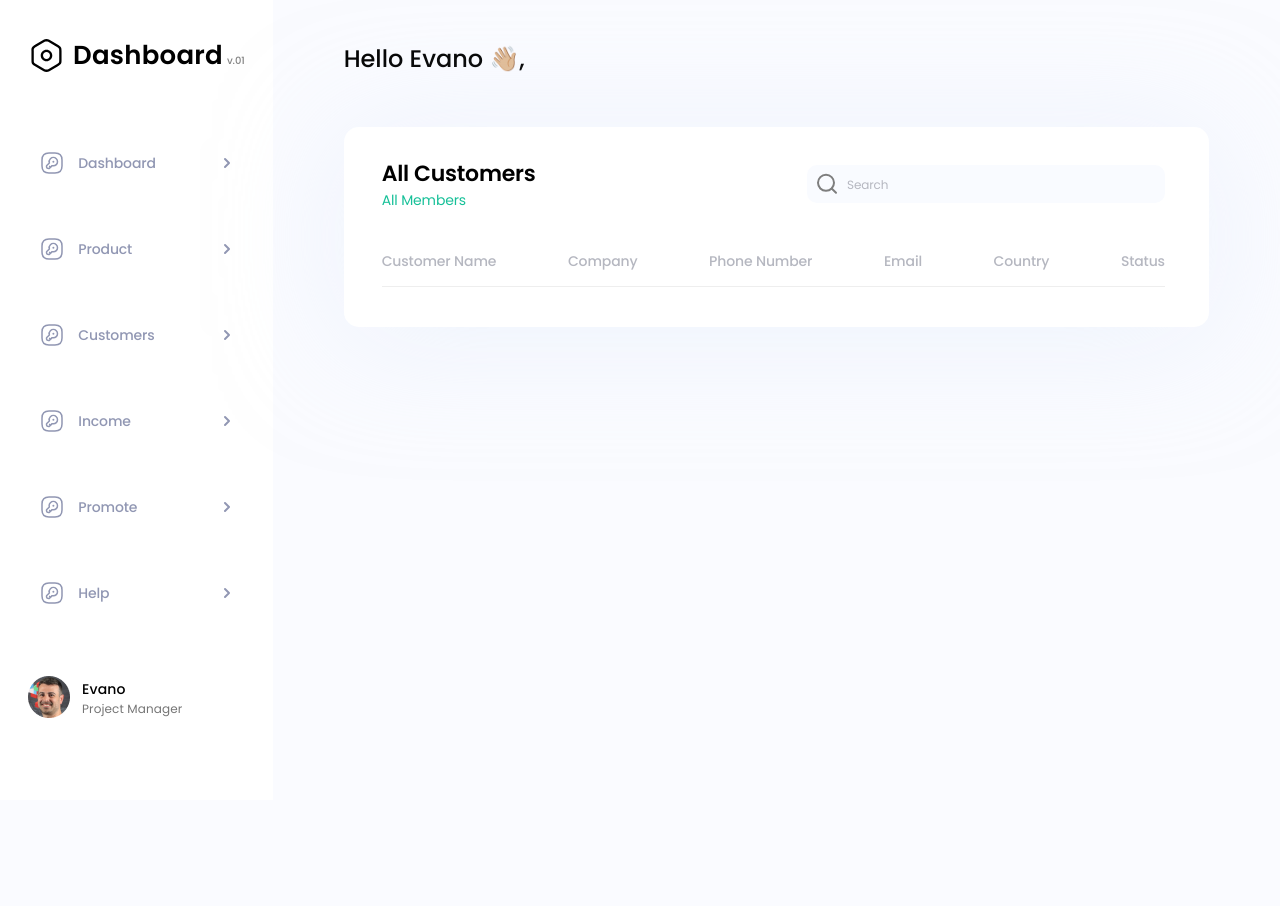
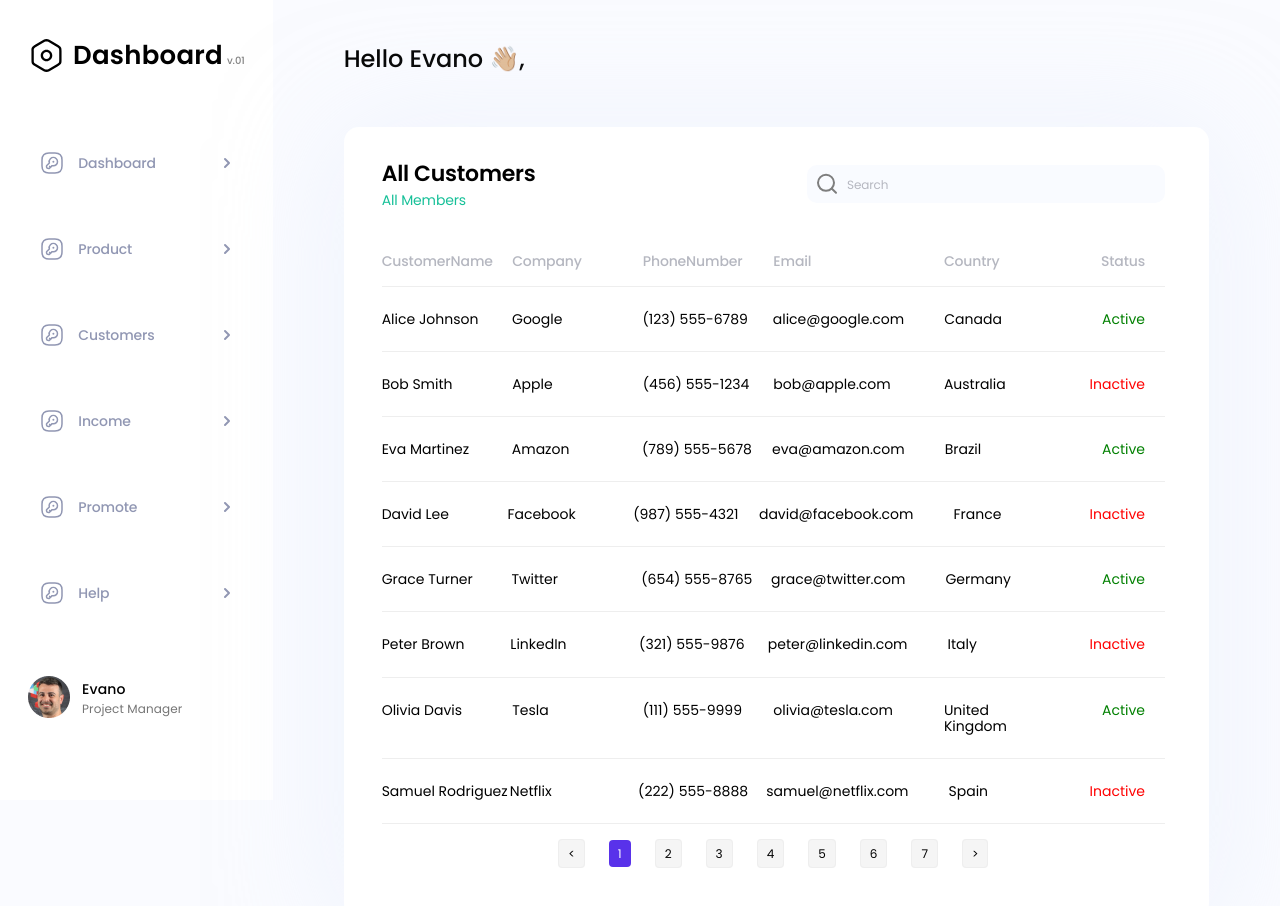
Before and after one commit to JevgenBalashov/Dashboard, a React (Create React App) app: page /customers in a window 1280 px wide. Shown: the top 906 px of the page. Before the commit the page ends 800 px from the top, so only its background shows below. Built offline with nearby package versions, Linux system fonts and the light colour scheme.

Commit message:
add list of users, pagination

```diff
--- a/package.json
+++ b/package.json
@@ -10,6 +10,7 @@
     "normalize.css": "^8.0.1",
     "react": "^18.2.0",
     "react-dom": "^18.2.0",
+    "react-paginate": "^8.2.0",
     "react-router-dom": "^6.20.1",
     "react-scripts": "^5.0.1",
     "web-vitals": "^2.1.4"
--- a/src/components/Pages/Customers.jsx
+++ b/src/components/Pages/Customers.jsx
@@ -1,7 +1,22 @@
+import React, { useState } from 'react';
 import styles from "./Customers.module.scss";
+import ReactPaginate from "react-paginate";
 import { Form, Formik, Field } from "formik";
+import Users from "../../json/member.json";
+
+const USERS_PER_PAGE = 8;
+const userFields = ['CustomerName', 'Company', 'PhoneNumber', 'Email', 'Country', 'Status'];
 
 function AllCustomers() {
+    const [currentPage, setCurrentPage] = useState(0);
+
+    const handlePageClick = ({ selected }) => {
+        setCurrentPage(selected);
+    };
+
+    const offset = currentPage * USERS_PER_PAGE;
+    const paginatedUsers = Users ? Users.slice(offset, offset + USERS_PER_PAGE) : [];
+
     return (
         <section className={styles.container}>
             <div className={styles.container__containerHeader}>
@@ -28,15 +43,49 @@ function AllCustomers() {
             <div className={styles.main}>
                 <div className={styles.main__membersList}>
                     <ul className={styles.list}>
-                        <li>Customer Name</li>
-                        <li>Company</li>
-                        <li>Phone Number</li>
-                        <li>Email</li>
-                        <li>Country</li>
-                        <li>Status</li>
+                        {userFields.map((field, index) => (
+                            <li key={index}>{field}</li>
+                        ))}
+                    </ul>
+                </div>
+                <div className={styles.users}>
+                    <ul>
+                        {paginatedUsers.map((user) => (
+                            <li key={user.id}>
+                                {userFields.map((field, index) => (
+                                    <div key={index}>
+                                        {field === "Status" ? (
+                                            <span
+                                            style={{
+                                                color:
+                                                user[field] === "Active"
+                                                    ? "green"
+                                                    : "red",
+                                            }}
+                                            >
+                                            {user[field]}
+                                            </span>
+                                        ) : (
+                                            user[field]
+                                        )}
+                                    </div>
+                                ))}
+                            </li>
+                        ))}
                     </ul>
                 </div>
             </div>
+            <ReactPaginate
+                previousLabel={'<'}
+                nextLabel={'>'}
+                breakLabel={'...'}
+                pageCount={Math.ceil(Users.length / USERS_PER_PAGE)}
+                marginPagesDisplayed={2}
+                pageRangeDisplayed={5}
+                onPageChange={handlePageClick}
+                containerClassName={styles.pagination}
+                activeClassName={styles.active}
+            />
         </section>
     );
 }
--- a/src/components/Pages/Customers.module.scss
+++ b/src/components/Pages/Customers.module.scss
@@ -63,19 +63,18 @@
     }
     .main {
         width: 100%;
-        border-bottom: 1px solid rgba(238, 238, 238, 1);
         &__membersList {
             ul {
                 text-align: left;
-                display: flex;
-                align-items: center;
-                flex-direction: row;
+                display: grid;
+                grid-template-columns: repeat(6, 1fr);
                 justify-content: space-between;
                 margin: 0 auto;
                 margin-block-start: 0px;
                 padding-inline-start: 0px;
                 margin-top: 40px;
                 padding-bottom: 14px;
+                border-bottom: 1px solid rgba(238, 238, 238, 1);
                 li {
                     color: #B5B7C0;
                     font-size: 14px;
@@ -83,9 +82,75 @@
                     font-weight: 500;
                     line-height: normal;
                     letter-spacing: -0.14px;
+                    text-align: left;
+                }
+                li:nth-last-child(2) {
+                    padding-left: 40px;
+                }
+                li:last-child {
+                    text-align: right;
+                    margin-right: 20px;
                 }
             }
         }
+    }
 
+
+    .users {
+        max-width: 968px;
+        ul {
+            margin: 0;
+            padding: 0;
+            list-style: none;
+        }
+        li {
+            padding: 24px 0;
+            font-size: 14px;
+            border-bottom: 1px solid #EEE;
+            display: grid;
+            grid-template-columns: repeat(6, 1fr);
+        }
+        li > div {
+            text-align: left;
+        }
+        li > div:nth-last-child(2) {
+            text-align: left;
+            padding-left: 40px;
+        }
+        li > div:last-child {
+            text-align: right;
+            margin-right: 20px;
+        }
     }
+
+
+    .pagination {
+        display: flex;
+        justify-content: center;
+        list-style: none;
+        padding: 0;
+        margin-top: 20px;
+        li {
+            display: inline-block;
+            margin: 0 12px;
+            cursor: pointer;
+            a {
+                font-size: 12px;
+                padding: 5px 9px;
+                text-decoration: none;
+                border-radius: 4px;
+                border: 1px solid #EEE;
+                background: #F5F5F5;
+                box-sizing: border-box;
+            }
+        }
+
+        .active {
+          a {
+            background-color: rgba(89, 50, 234, 1);
+            color: #fff;
+            border: none;
+          }
+        }
+      }
   }
--- a/src/components/Pages/layout/404/NotFound.module.scss
+++ b/src/components/Pages/layout/404/NotFound.module.scss
@@ -7,7 +7,8 @@
     &__notFound {
         width: 350px;
         height: 150px;
-        border: 2px solid rgb(253, 83, 83);
+        border: 1px solid rgb(255, 94, 94);
+        background-color: rgb(255, 219, 219);
         border-radius: 15px;
         display: flex;
         flex-direction: column;
@@ -16,7 +17,7 @@
         align-items: center;
         span {
             font-size: 16px;
-            color: rgb(203, 203, 203);
+            color: rgb(128, 128, 128);
         }
     }
     &__NFtitle {
--- a/src/json/member.json
+++ b/src/json/member.json
@@ -144,18 +144,10 @@
         "Status": "Inactive"
     },
     {
-        "CustomerName": "Noah Robinson",
-        "Company": "Nvidia",
-        "PhoneNumber": "(555) 987-6543",
-        "Email": "noah@nvidia.com",
-        "Country": "Russia",
-        "Status": "Active"
-    },
-    {
         "CustomerName": "Emily White",
         "Company": "Qualcomm",
         "PhoneNumber": "(555) 876-5432",
-        "Email": "emily@qualcomm.com",
+        "Email": "emily@quam.com",
         "Country": "China",
         "Status": "Inactive"
     },
@@ -187,7 +179,7 @@
         "CustomerName": "Elijah Garcia",
         "Company": "Microsoft",
         "PhoneNumber": "(555) 109-8765",
-        "Email": "elijah@microsoft.com",
+        "Email": "elijah@micros.com",
         "Country": "United States",
         "Status": "Inactive"
     },
@@ -195,7 +187,7 @@
         "CustomerName": "Scarlett Thomas",
         "Company": "Apple",
         "PhoneNumber": "(555) 876-5432",
-        "Email": "scarlett@apple.com",
+        "Email": "scarlett@ap.com",
         "Country": "Canada",
         "Status": "Active"
     },
@@ -203,7 +195,7 @@
         "CustomerName": "Benjamin Harris",
         "Company": "Amazon",
         "PhoneNumber": "(555) 765-4321",
-        "Email": "benjamin@amazon.com",
+        "Email": "benj@amazon.com",
         "Country": "Brazil",
         "Status": "Inactive"
     },
@@ -211,7 +203,7 @@
         "CustomerName": "Lily Davis",
         "Company": "Facebook",
         "PhoneNumber": "(555) 543-2109",
-        "Email": "lily@facebook.com",
+        "Email": "lily@faceb.com",
         "Country": "France",
         "Status": "Active"
     },
@@ -251,7 +243,7 @@
         "CustomerName": "Lucas Martinez",
         "Company": "Microsoft",
         "PhoneNumber": "(555) 543-2109",
-        "Email": "lucas@microsoft.com",
+        "Email": "lucas@micros.com",
         "Country": "Australia",
         "Status": "Inactive"
     },
@@ -339,7 +331,7 @@
         "CustomerName": "Hannah White",
         "Company": "Qualcomm",
         "PhoneNumber": "(555) 210-9876",
-        "Email": "hannah@qualcomm.com",
+        "Email": "hannah@quam.com",
         "Country": "China",
         "Status": "Active"
     },
@@ -387,7 +379,7 @@
         "CustomerName": "Benjamin Harris",
         "Company": "Amazon",
         "PhoneNumber": "(555) 876-5432",
-        "Email": "benjamin@amazon.com",
+        "Email": "benj@amazon.com",
         "Country": "Brazil",
         "Status": "Active"
     },
@@ -395,7 +387,7 @@
         "CustomerName": "Lily Davis",
         "Company": "Facebook",
         "PhoneNumber": "(555) 543-2109",
-        "Email": "lily@facebook.com",
+        "Email": "lily@faceb.com",
         "Country": "France",
         "Status": "Inactive"
     },
@@ -406,5 +398,53 @@
         "Email": "henry@twitter.com",
         "Country": "Germany",
         "Status": "Active"
+    },
+    {
+        "CustomerName": "Alice Johnson",
+        "Company": "Facebook",
+        "PhoneNumber": "(555) 123-4567",
+        "Email": "alice@faceb.com",
+        "Country": "United States",
+        "Status": "Inactive"
+    },
+    {
+        "CustomerName": "Mikhail Ivanov",
+        "Company": "Google",
+        "PhoneNumber": "(555) 987-6543",
+        "Email": "mikhail@google.com",
+        "Country": "Russia",
+        "Status": "Active"
+    },
+    {
+        "CustomerName": "Sophie Dupont",
+        "Company": "LinkedIn",
+        "PhoneNumber": "(555) 555-5555",
+        "Email": "sophie@linkedin.com",
+        "Country": "France",
+        "Status": "Active"
+    },
+    {
+        "CustomerName": "Juan Rodriguez",
+        "Company": "WhatsApp",
+        "PhoneNumber": "(555) 777-8888",
+        "Email": "juan@whatsapp.com",
+        "Country": "Spain",
+        "Status": "Inactive"
+    },
+    {
+        "CustomerName": "Yuki Tanaka",
+        "Company": "Sony",
+        "PhoneNumber": "(555) 333-9999",
+        "Email": "yuki@sony.com",
+        "Country": "Japan",
+        "Status": "Active"
+    },
+    {
+        "CustomerName": "Lina Schmidt",
+        "Company": "Amazon",
+        "PhoneNumber": "(555) 456-7890",
+        "Email": "lina@amazon.com",
+        "Country": "Germany",
+        "Status": "Inactive"
     }
 ]
```
